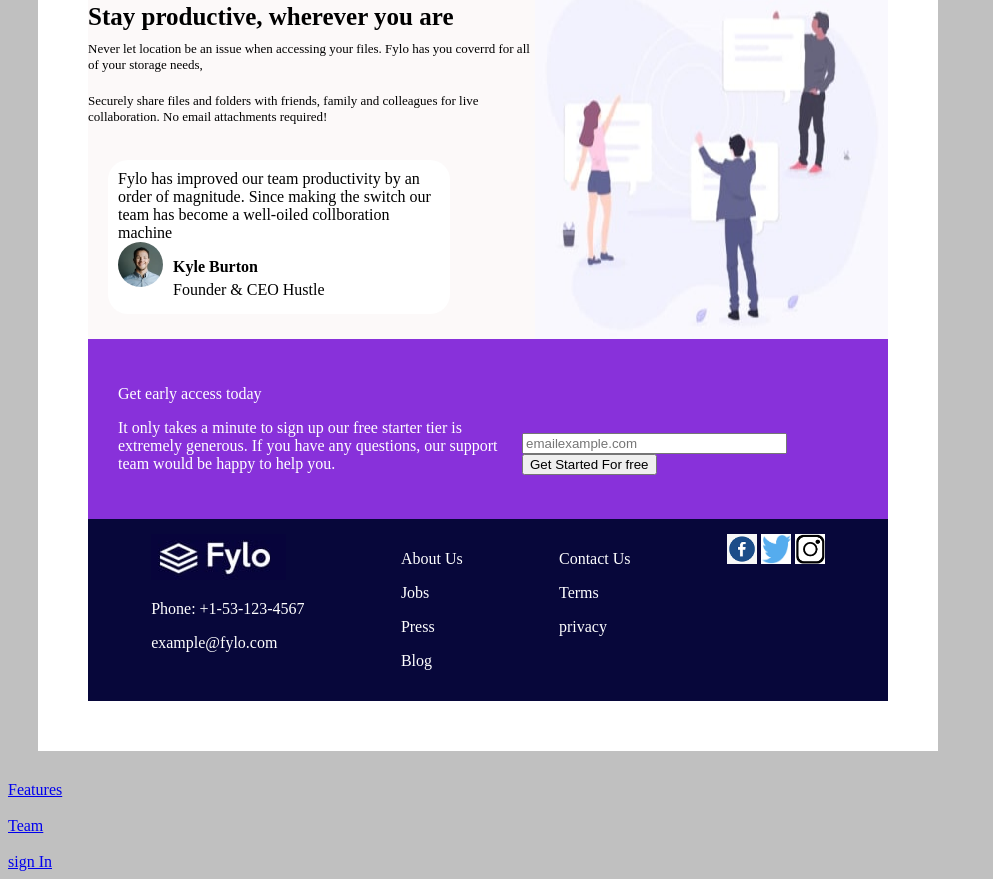
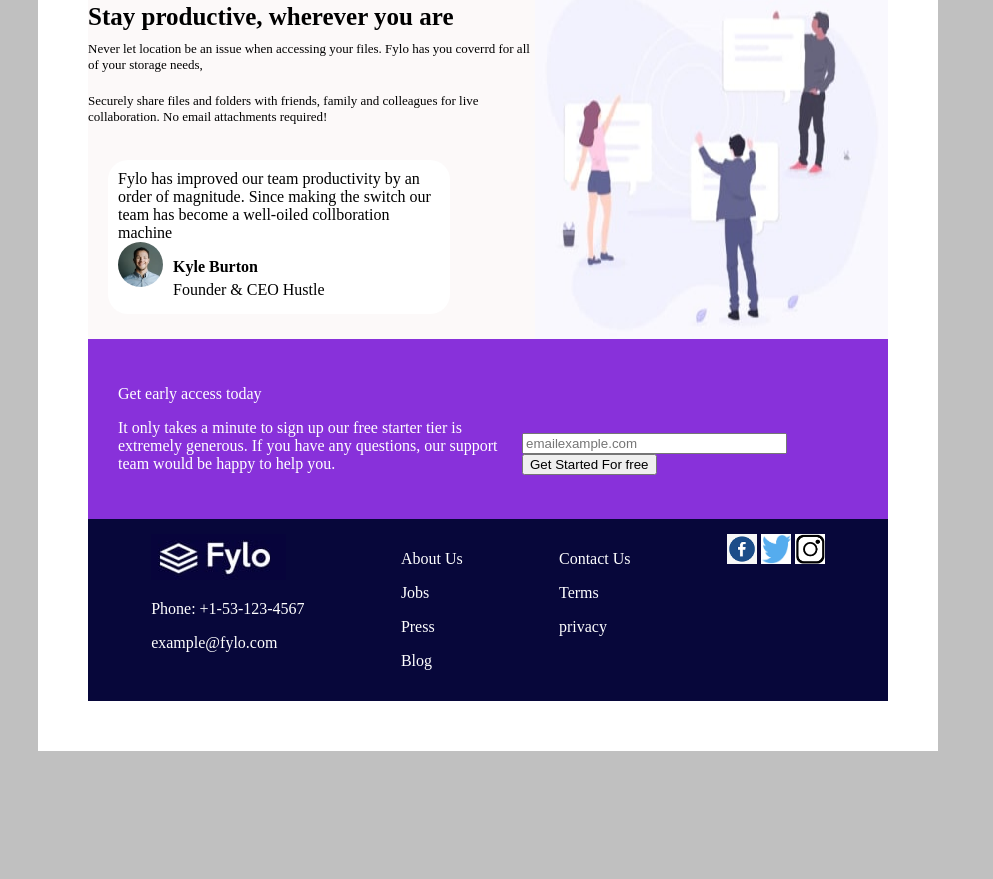
Before and after one commit to ayomiday/fylo-landing-page, a plain HTML site: page fylo.html in a window 1280 px wide. Shown: the part 469-1348 px from the top of the page, without its empty margins (0-993 px from the left). After the commit the page ends 1258 px from the top, so only its background shows below. Drawn offline with Linux system fonts and the light colour scheme.

Commit message:
my second commit

```diff
--- a/fylo.html
+++ b/fylo.html
@@ -120,8 +120,3 @@
 
 </body>
 </html>
-
-
-<a href="https://www.twitter.com/ay_dammz" target="_blank">Features</a> &nbsp &nbsp &nbsp
-                        <a href="https://www.twitter.com/ay_dammz" target="_blank">Team</a> &nbsp &nbsp &nbsp
-                        <a href="https://www.twitter.com/ay_dammz" target="_blank">sign In</a>
```
